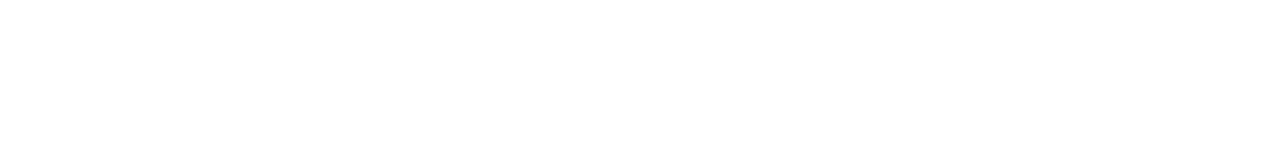
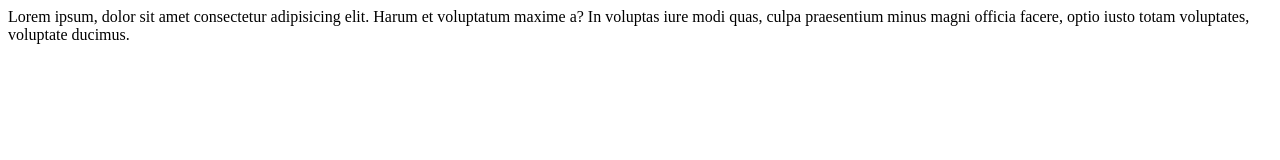
Before and after one commit to sergiodealarcon/Hello-Git, a plain HTML site: page index.html in a window 1280 px wide. Drawn offline with Linux system fonts and the light colour scheme.

Commit message:
este es mi segundo commit

```diff
--- a/index.html
+++ b/index.html
@@ -1,11 +1,17 @@
 <!DOCTYPE html>
 <html lang="en">
-<head>
-    <meta charset="UTF-8">
-    <meta name="viewport" content="width=device-width, initial-scale=1.0">
+  <head>
+    <meta charset="UTF-8" />
+    <meta name="viewport" content="width=device-width, initial-scale=1.0" />
     <title>Document</title>
-</head>
-<body>
-
-</body>
+  </head>
+  <body>
+    <head>
+      <body>
+        Lorem ipsum, dolor sit amet consectetur adipisicing elit. Harum et
+        voluptatum maxime a? In voluptas iure modi quas, culpa praesentium minus
+        magni officia facere, optio iusto totam voluptates, voluptate ducimus.
+      </body>
+    </head>
+  </body>
 </html>
```
